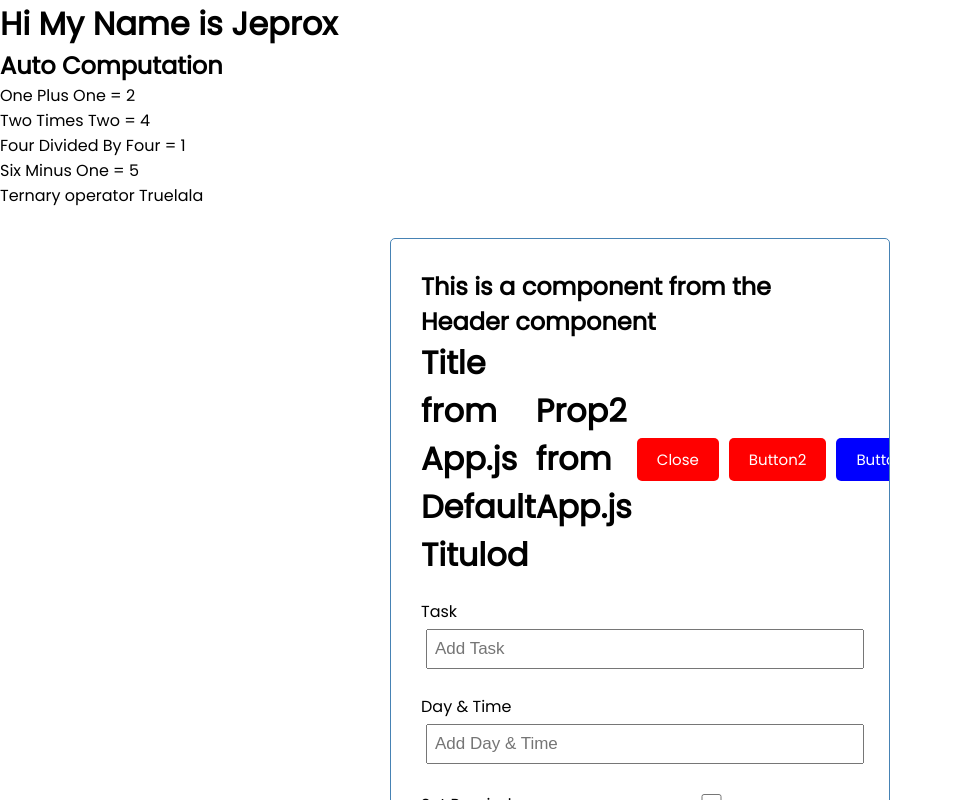
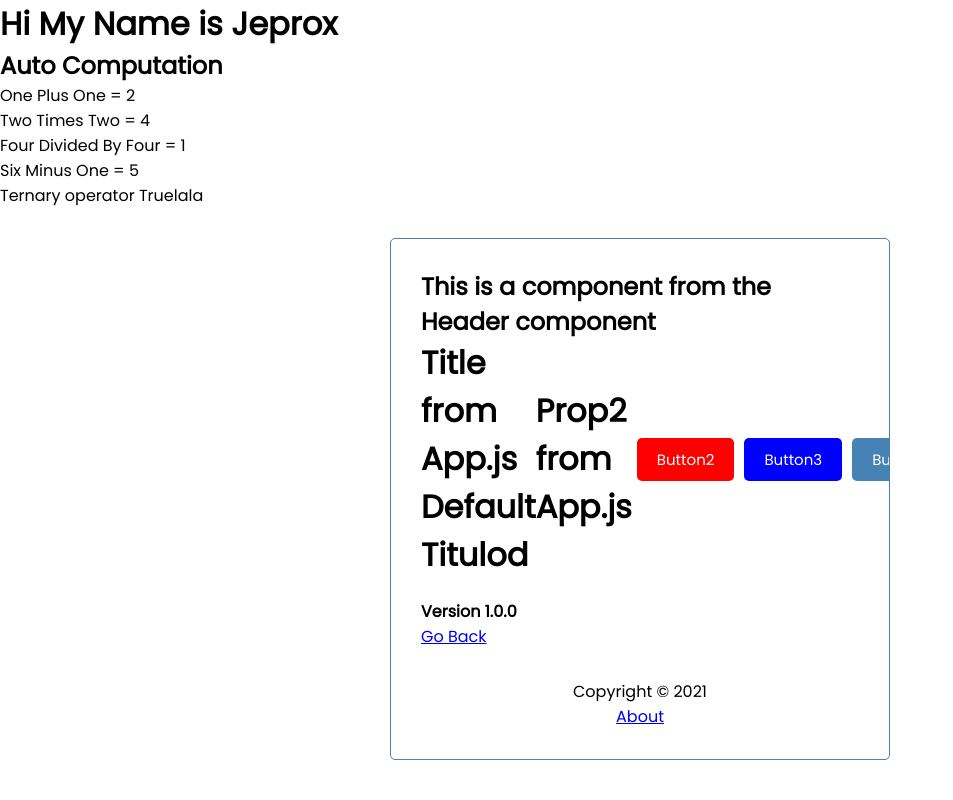
Before and after one commit to jeffmlazo/my-first-reactjs, a React (Create React App) app: page /about in a window 1280 px wide. Shown: the top 800 px of the page, without its empty margins (0-953 px from the left). Built offline with nearby package versions, Linux system fonts and the light colour scheme; data requests are answered from the project's data file.

Commit message:
Add react-router-dom depency Add http request for Add, Delete, Update & Fetch through the server Add react router for About & Homepage Add persistence of data in the json file Add useLocation path

```diff
--- a/db.json
+++ b/db.json
@@ -17,6 +17,18 @@
       "text": "test3",
       "day": "Wednesday",
       "reminder": true
+    },
+    {
+      "text": "task4",
+      "day": "Thursday",
+      "reminder": true,
+      "id": 4
+    },
+    {
+      "text": "test5",
+      "day": "Friday",
+      "reminder": true,
+      "id": 5
     }
   ]
 }
--- a/package.json
+++ b/package.json
@@ -9,6 +9,7 @@
     "react": "^17.0.2",
     "react-dom": "^17.0.2",
     "react-icons": "^4.2.0",
+    "react-router-dom": "^5.2.0",
     "react-scripts": "4.0.3",
     "web-vitals": "^1.0.1"
   },
--- a/src/App.js
+++ b/src/App.js
@@ -2,9 +2,12 @@
 // import "./App.css";
 
 import { useState, useEffect } from "react";
+import { BrowserRouter as Router, Route } from "react-router-dom";
 import Header from "./components/Header";
+import Footer from "./components/Footer";
 import Tasks from "./components/Tasks";
 import AddTask from "./components/AddTask";
+import About from "./components/About";
 
 function App() {
   const name = "Jeprox";
@@ -15,40 +18,82 @@
   const [tasks, setTasks] = useState([]);
 
   useEffect(() => {
+    const getTasks = async () => {
+      const tasksFromServer = await fetchTasks();
+      setTasks(tasksFromServer);
+    };
+
+    getTasks();
+  }, []);
+
+  // Fetch Tasks
   const fetchTasks = async () => {
     const res = await fetch("http://localhost:5000/tasks");
     const data = await res.json();
 
-      console.log(data);
+    return data;
   };
 
-    fetchTasks();
-  }, []);
+  // Fetch Task
+  const fetchTask = async (id) => {
+    const res = await fetch(`http://localhost:5000/tasks/${id}`);
+    const data = await res.json();
+
+    return data;
+  };
 
   // Add Task
-  const addTask = (task) => {
-    const id = Math.floor(Math.random() * 10000) + 1;
-    const newTask = { id, ...task };
-    setTasks([...tasks, newTask]);
+  const addTask = async (task) => {
+    const res = await fetch("http://localhost:5000/tasks", {
+      method: "POST",
+      headers: {
+        "Content-Type": "application/json",
+      },
+      body: JSON.stringify(task),
+    });
+
+    const data = await res.json();
+
+    setTasks([...tasks, data]);
+    // const id = Math.floor(Math.random() * 10000) + 1;
+    // const newTask = { id, ...task };
+    // setTasks([...tasks, newTask]);
 
     // console.log(id);
   };
 
   // Delete Task
-  const deleteTask = (id) => {
+  const deleteTask = async (id) => {
+    await fetch(`http://localhost:5000/tasks/${id}`, {
+      method: "DELETE",
+    });
     setTasks(tasks.filter((task) => task.id !== id));
   };
 
   // Toggle Reminder
-  const toggleReminder = (id) => {
+  const toggleReminder = async (id) => {
+    const taskToToggle = await fetchTask(id);
+    const updateTask = { ...taskToToggle, reminder: !taskToToggle.reminder };
+
+    const res = await fetch(`http://localhost:5000/tasks/${id}`, {
+      method: "PUT",
+      headers: {
+        "Content-type": "application/json",
+      },
+      body: JSON.stringify(updateTask),
+    });
+
+    const data = await res.json();
+
     setTasks(
       tasks.map((task) =>
-        task.id === id ? { ...task, reminder: !task.reminder } : task
+        task.id === id ? { ...task, reminder: data.reminder } : task
       )
     );
   };
 
   return (
+    <Router>
       <div className="App">
         <h1 className="name">Hi My Name is {name}</h1>
         <div>
@@ -67,6 +112,8 @@
             onAdd={() => setShowAddTask(!showAddTask)}
             showAdd={showAddTask}
           />
+          <Route path="/" exact render={(props) => (
+            <>
             {showAddTask && <AddTask onAdd={addTask} />}
             {/* <Tasks /> */}
             {tasks.length > 0 ? (
@@ -78,11 +125,16 @@
             ) : (
               "No Tasks To Show"
             )}
+            </>
+          )} />
+          <Route path="/about" component={About} />
+          <Footer />
           {/* <Header titulo="Pass Titulo" prop2="dd" /> */}
           {/* <Header titulo={44} /> */}
           {/* <Header /> */}
         </div>
       </div>
+    </Router>
   );
 }
 
--- /dev/null
+++ b/src/components/About.js
@@ -0,0 +1,12 @@
+import { Link } from 'react-router-dom'
+
+const About = () => {
+    return (
+        <div>
+            <h4>Version 1.0.0</h4>
+            <Link to="/">Go Back</Link>
+        </div>
+    )
+}
+
+export default About
--- /dev/null
+++ b/src/components/Footer.js
@@ -0,0 +1,12 @@
+import { Link } from 'react-router-dom'
+
+const Footer = () => {
+    return (
+        <footer>
+            <p>Copyright &copy; 2021</p>
+            <Link to="/about">About</Link>
+        </footer>
+    )
+}
+
+export default Footer
--- a/src/components/Header.js
+++ b/src/components/Header.js
@@ -1,16 +1,21 @@
 import PropTypes from "prop-types";
+import { useLocation } from "react-router-dom";
 import Button from "./Button";
 
 const Header = ({ titulo, prop2, onAdd, showAdd }) => {
+  const location = useLocation();
+
   return (
     <header className="header">
       <h1>Title from App.js {titulo}</h1>
       <h1>Prop2 from App.js {prop2}</h1>
-      <Button
-        color={showAdd ? "red" : "green"}
-        text={showAdd ? "Close" : "Add"}
-        onClick={onAdd}
-      />
+      {location.pathname === "/" && (
+        <Button
+          color={showAdd ? "red" : "green"}
+          text={showAdd ? "Close" : "Add"}
+          onClick={onAdd}
+        />
+      )}
       <Button color="red" text="Button2" />
       <Button color="blue" text="Button3" />
       <Button text="Button4" />
--- a/src/components/Tasks.js
+++ b/src/components/Tasks.js
@@ -3,9 +3,9 @@
 const Tasks = ({ tasks, onDelete, onToggle }) => {
   return (
     <>
-      {tasks.map((task) => (
+      {tasks.map((task, index) => (
         <Task
-          key={task.id}
+          key={index}
           task={task}
           onDelete={onDelete}
           onToggle={onToggle}
```
Also changed, not shown: 1 other file (tests, documents, lock files or other folders). Lines whose indentation alone changed are shown as unchanged.
